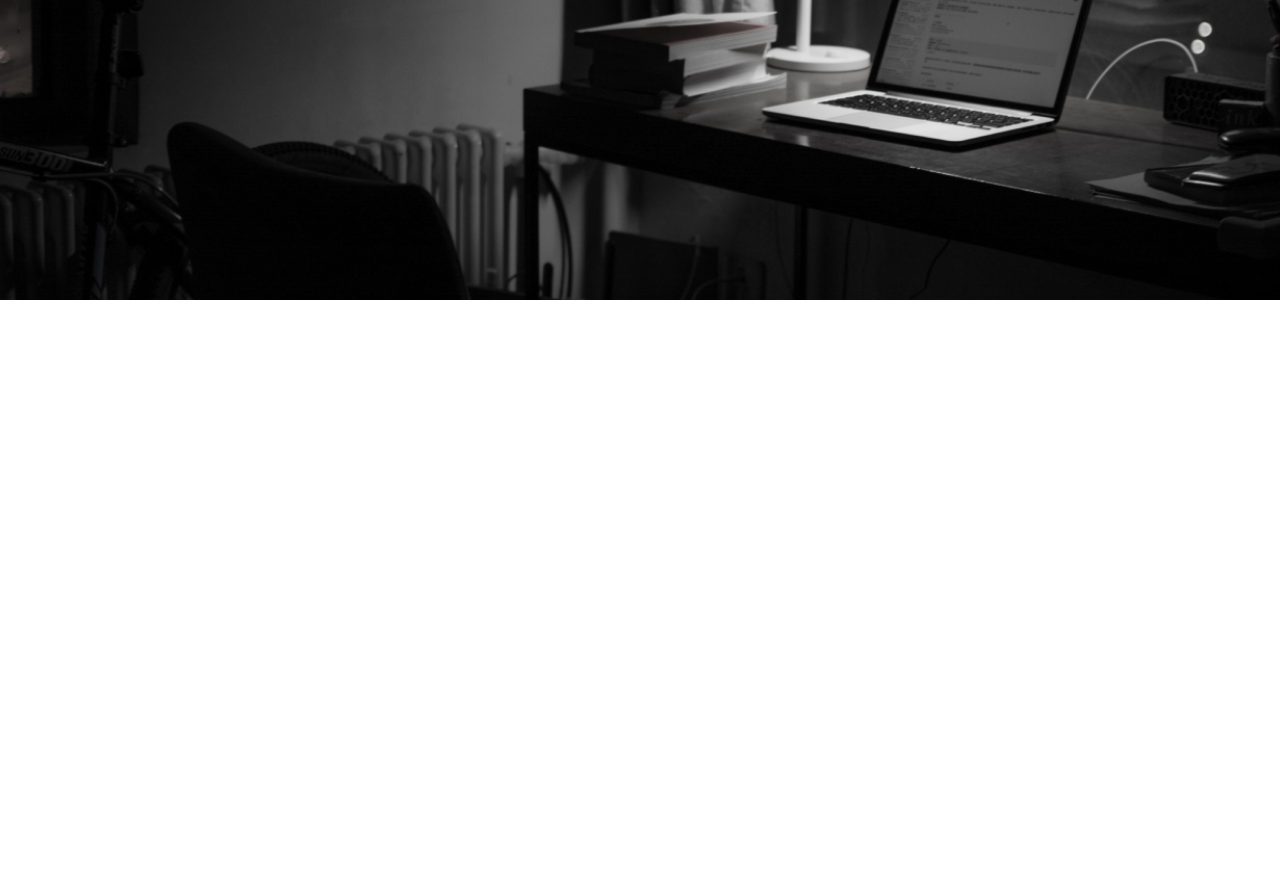
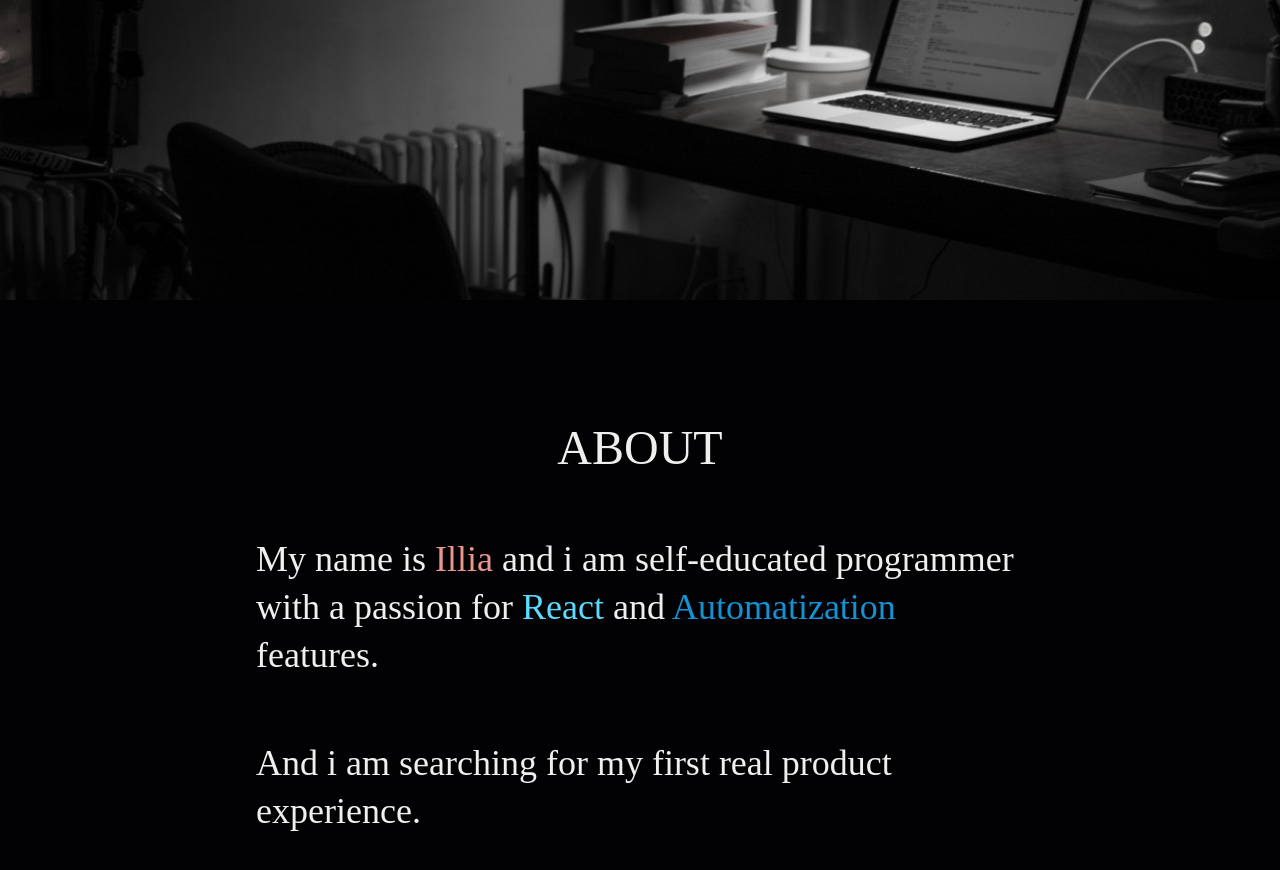
Before and after one commit to OneGoodReas0n/Portfolio, a React app: page / in a window 1280 px wide. Shown: the part 500-1370 px from the top of the page. Before the commit the page ends 800 px from the top, so only its background shows below. Built offline with nearby package versions, Linux system fonts and the light colour scheme.

Commit message:
add: implement About section

```diff
--- /dev/null
+++ b/src/components/SectionTitle/index.js
@@ -0,0 +1,17 @@
+import React from 'react';
+import './section-title.scss';
+import PropTypes from 'prop-types';
+
+const SectionTitle = ({ text }) => {
+  return (
+    <div className="section-title">
+      <span className="section-title__text"> {text}</span>
+    </div>
+  );
+};
+
+SectionTitle.propTypes = {
+  text: PropTypes.string.isRequired,
+};
+
+export default SectionTitle;
--- /dev/null
+++ b/src/components/SectionTitle/section-title.scss
@@ -0,0 +1,13 @@
+@import '../../styles/colors';
+
+.section-title{
+   text-align: center;
+
+   .section-title__text{
+      color: $color-blank-white;
+      font-size:2.4rem;
+      font-family: 'Ubuntu';
+      text-transform: uppercase;
+      font-weight: normal;
+   }
+}
--- a/src/containers/App/About/about.scss
+++ b/src/containers/App/About/about.scss
@@ -0,0 +1,32 @@
+@import '../../../styles/colors';
+
+.about{
+   padding: 120px 0;
+   background-color: $color-primary;
+
+   .about__body{
+      width: 60%;
+      margin: 60px auto;
+   }
+
+   .about__text{
+      text-align: start;
+      font-family: 'Ubuntu';
+      font-size: 1.8rem;
+      font-weight: 300;
+      color:$color-blank-white;
+      line-height: 2.4rem;
+   }
+
+   .purple{
+      color:$color-peach;
+   }
+
+   .dark-blue{
+      color:$color-dark-blue;
+   }
+
+   .light-blue{
+      color:$color-light-blue;
+   }
+}
--- a/src/containers/App/About/index.js
+++ b/src/containers/App/About/index.js
@@ -0,0 +1,32 @@
+import React, { Component } from 'react';
+import './about.scss';
+import SectionTitle from '../../../components/SectionTitle';
+
+class About extends Component {
+  constructor() {
+    super();
+    this.state = {};
+  }
+
+  render() {
+    return (
+      <div className="about">
+        <SectionTitle text="about" />
+        <div className="about__body">
+          <span className="about__text">
+            My name is <span className="purple">Illia</span> and i am self-educated
+            programmer with a passion for <span className="light-blue">React</span>{' '}
+            and <span className="dark-blue">Automatization</span> features.
+          </span>
+        </div>
+        <div className="about__body">
+          <span className="about__text">
+            And i am searching for my first real product experience.
+          </span>
+        </div>
+      </div>
+    );
+  }
+}
+
+export default About;
--- a/src/containers/App/index.js
+++ b/src/containers/App/index.js
@@ -1,6 +1,7 @@
 import React, { Component } from 'react';
 import './app.scss';
 import Home from './Home';
+import About from './About';
 
 class App extends Component {
   constructor() {
@@ -12,6 +13,7 @@ class App extends Component {
     return (
       <div className="app">
         <Home />
+        <About />
       </div>
     );
   }
--- a/src/styles/_colors.scss
+++ b/src/styles/_colors.scss
@@ -3,3 +3,7 @@ $color-light-gray: #B8B5B0;
 $color-gray: #443F39;
 $color-secondary: #1F2125;
 $color-primary: #020204;
+
+$color-dark-blue:#1392D3;
+$color-peach: #EA958E;
+$color-light-blue:#5bdafd;
```
